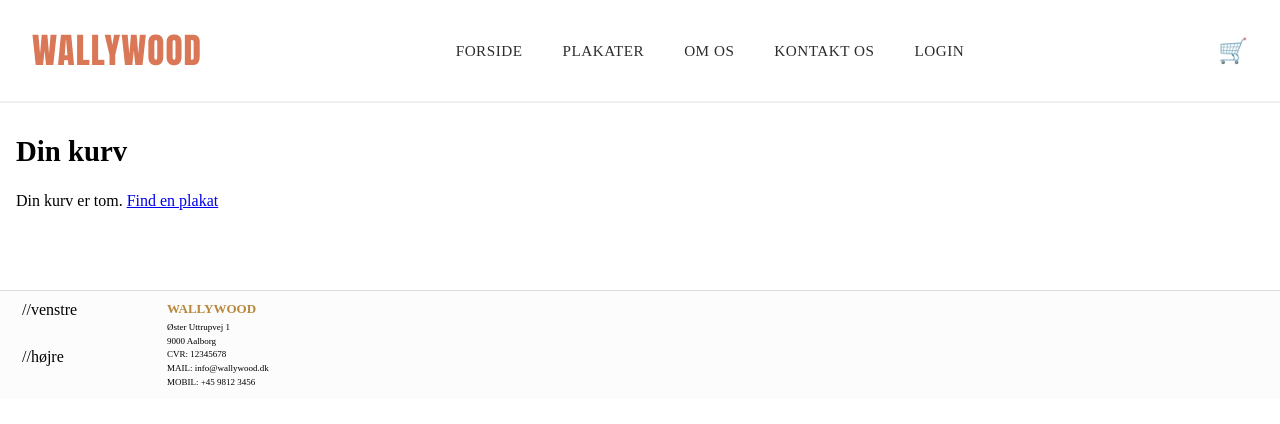
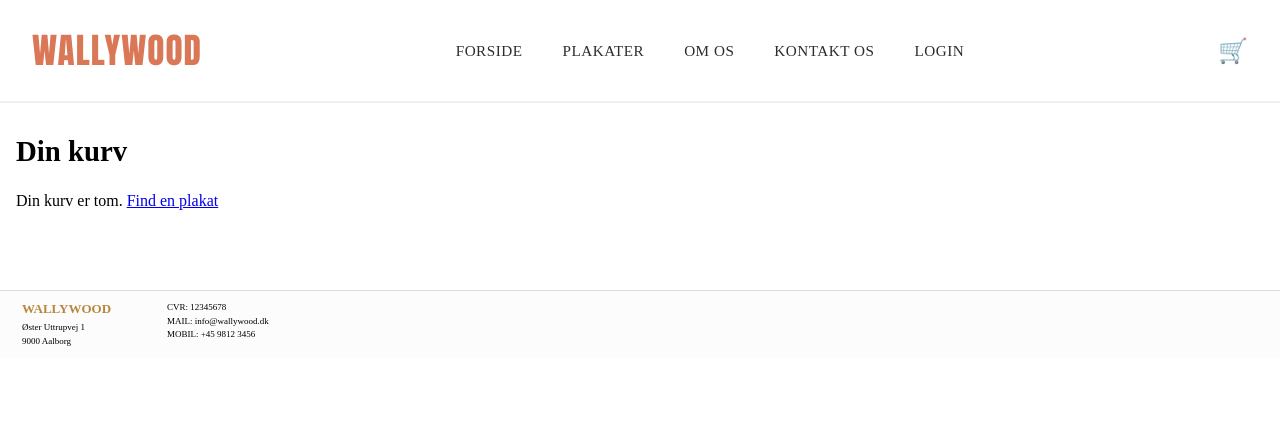
Before and after one commit to anton9750/aflevering-fredag-heinz, a React (Vite) app: page /kurv in a window 1280 px wide. Shown: the top 424 px of the page. Built offline with nearby package versions, Linux system fonts and the light colour scheme.

Commit message:
i fixed the footer

```diff
--- a/src/components/Footer/Footer.tsx
+++ b/src/components/Footer/Footer.tsx
@@ -9,7 +9,7 @@ const Footer = styled.footer`
   border-top: 1px solid #ddd;
 `;
 
-//selve stylingen af min footer
+// Selve stylingen af footeren
 
 const FooterContent = styled.div`
   display: grid;
@@ -24,7 +24,7 @@ const FooterContent = styled.div`
   }
 `;
 
-//SELVE STYLINGER AF DIVEN SOM INDEHOLDER DATAEN
+// Styling af de to kolonner, som indeholder virksomhedens data
 
 const FooterColumn = styled.div`
   display: flex;
@@ -49,14 +49,14 @@ function Footeren() {
     <Footer>
       <FooterContent>
 
-        //venstre
+        {/* Venstre kolonne: navn og adresse */}
         <FooterColumn>
           <CompanyName>WALLYWOOD</CompanyName>
           <Info>Øster Uttrupvej 1</Info>
           <Info>9000 Aalborg</Info>
         </FooterColumn>
 
-        //højre
+        {/* Højre kolonne: kontaktinformation */}
         <FooterColumn>
           <Info>CVR: 12345678</Info>
           <Info>MAIL: info@wallywood.dk</Info>
```
